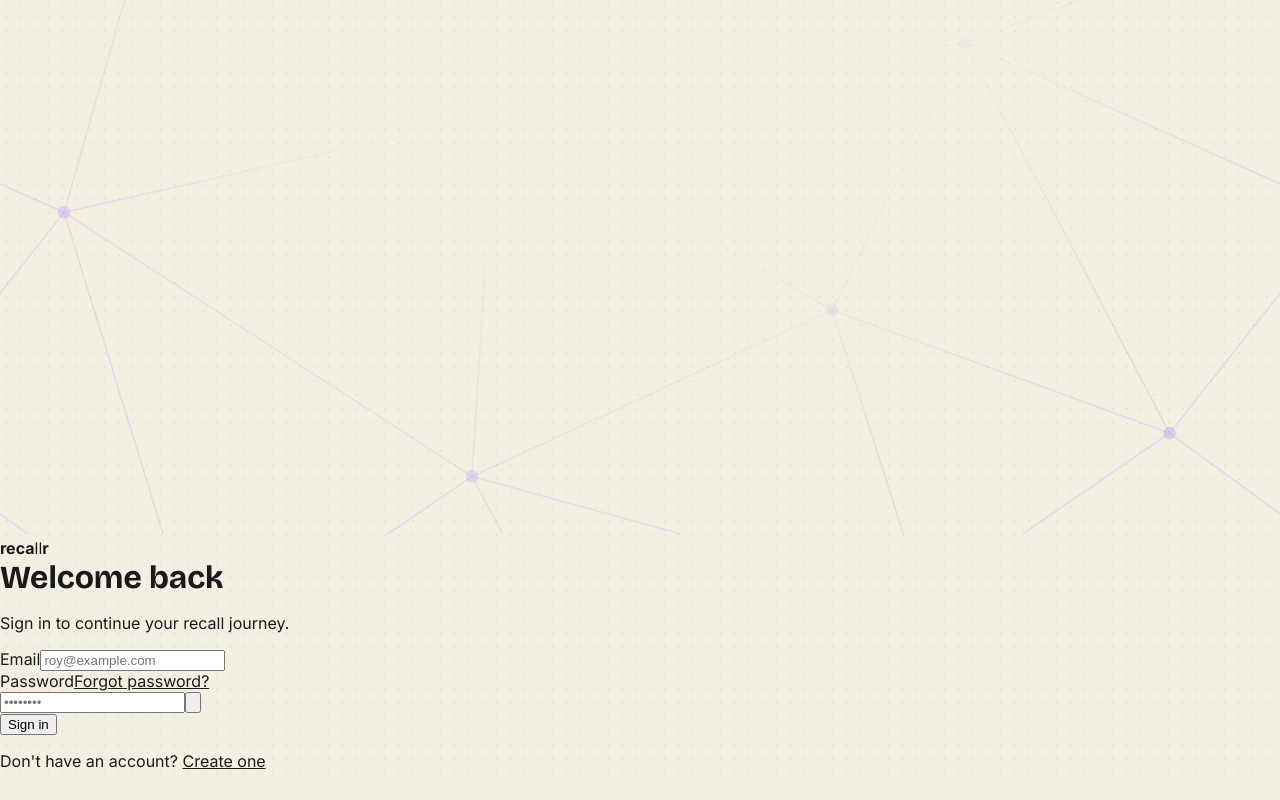
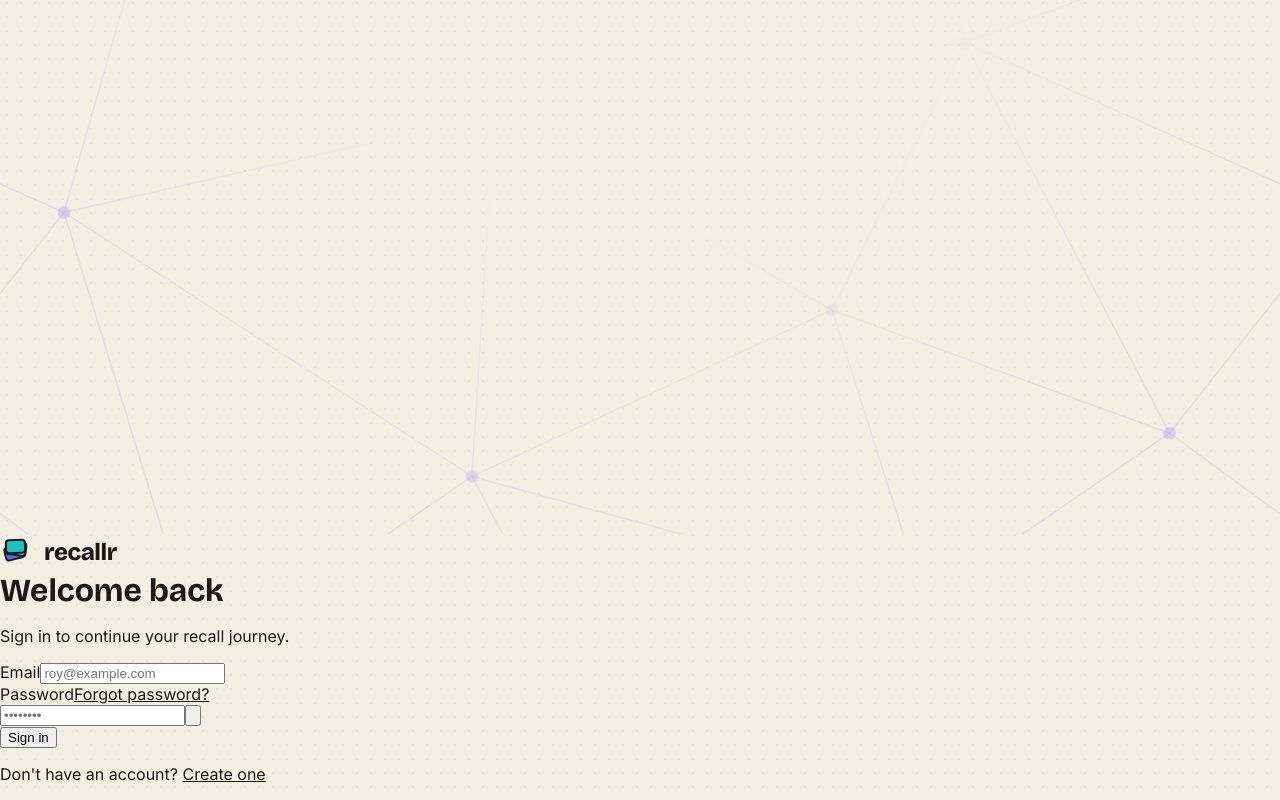
Before and after one commit to atin-roy/recallr, a Next.js app in the folder apps/web/: page /login in a window 1280 px wide. Shown: the part 746-1546 px from the top of the page. Built offline with nearby package versions, Linux system fonts and the light colour scheme; no server answers.

Commit message:
feat(web): StackedCardMark signature glyph + restyled Logo

```diff
--- /dev/null
+++ b/apps/web/components/Logo.module.css
@@ -0,0 +1,12 @@
+.logo {
+  display: inline-flex;
+  align-items: center;
+  gap: var(--space-3);
+}
+.wordmark {
+  font-family: var(--font-display);
+  font-weight: 800;
+  font-size: 1.5rem;
+  letter-spacing: -0.5px;
+  color: var(--ink);
+}
--- a/apps/web/components/Logo.tsx
+++ b/apps/web/components/Logo.tsx
@@ -1,17 +1,11 @@
+import { StackedCardMark } from "./StackedCardMark";
+import styles from "./Logo.module.css";
+
 export function Logo() {
   return (
-    <span
-      className="inline-flex items-baseline text-2xl tracking-tight text-white"
-      style={{ fontFamily: "var(--font-raleway)", fontWeight: 800 }}
-    >
-      reca
-      <span
-        className="text-violet-400"
-        style={{ fontFamily: "var(--font-archivo-black)", fontWeight: 400 }}
-      >
-        ll
-      </span>
-      r
+    <span className={styles.logo}>
+      <StackedCardMark size={32} />
+      <span className={styles.wordmark}>recallr</span>
     </span>
   );
 }
--- /dev/null
+++ b/apps/web/components/StackedCardMark.module.css
@@ -0,0 +1,29 @@
+.mark {
+  position: relative;
+  flex-shrink: 0;
+}
+.mark span {
+  position: absolute;
+  width: 66%;
+  height: 52%;
+  border: 2.2px solid var(--ink);
+  border-radius: 4px;
+  top: 26%;
+  left: 12%;
+}
+.mark span:nth-child(1) {
+  background: var(--blue);
+  transform: rotate(-14deg);
+}
+.mark span:nth-child(2) {
+  background: var(--lavender);
+  transform: rotate(6deg);
+  top: 12%;
+  left: 18%;
+}
+.mark span:nth-child(3) {
+  background: var(--teal);
+  transform: rotate(-2deg);
+  top: 4%;
+  left: 16%;
+}
--- /dev/null
+++ b/apps/web/components/StackedCardMark.tsx
@@ -0,0 +1,15 @@
+import styles from "./StackedCardMark.module.css";
+
+export function StackedCardMark({ size = 34 }: { size?: number }) {
+  return (
+    <span
+      className={styles.mark}
+      style={{ width: size, height: size * 0.9 }}
+      aria-hidden="true"
+    >
+      <span />
+      <span />
+      <span />
+    </span>
+  );
+}
```
